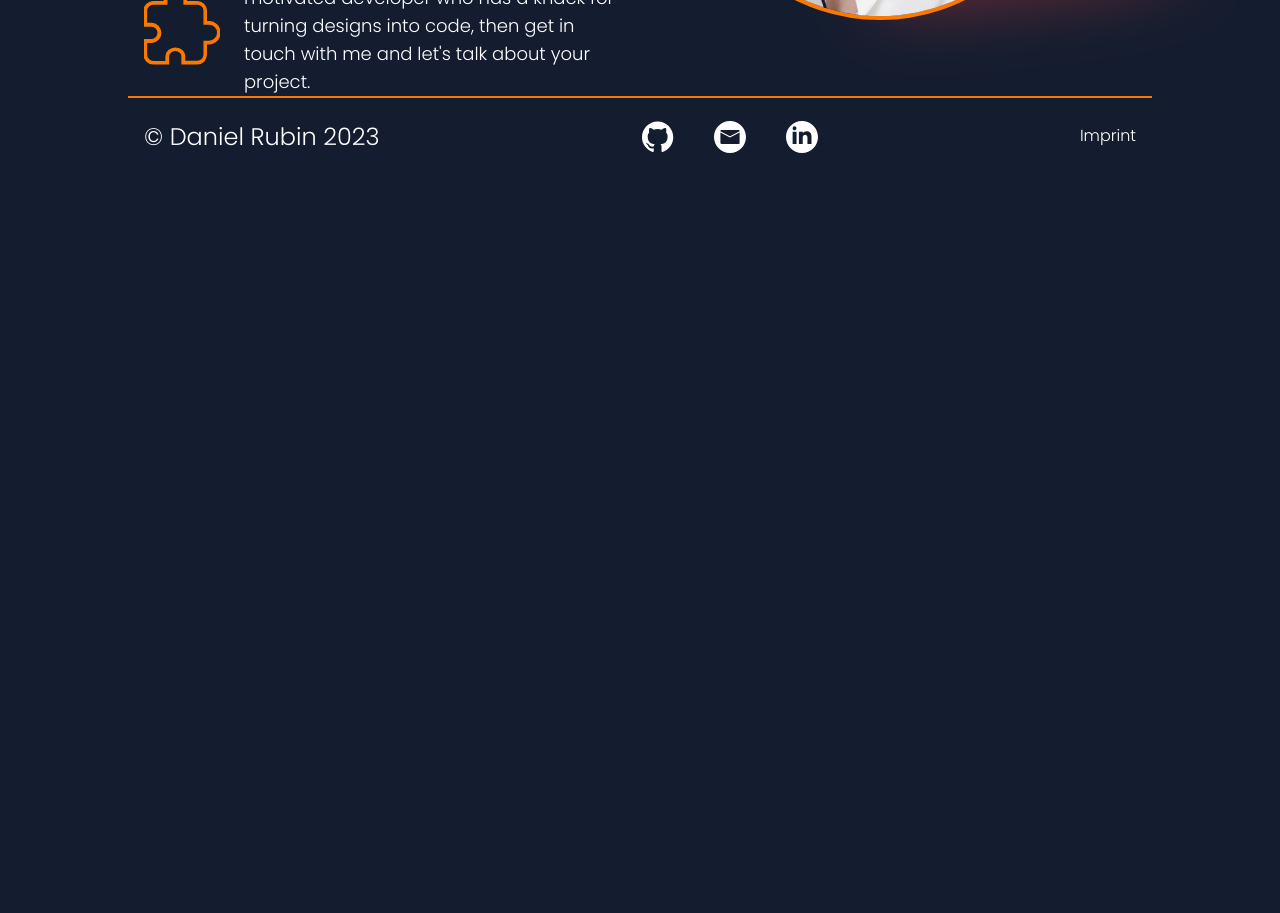
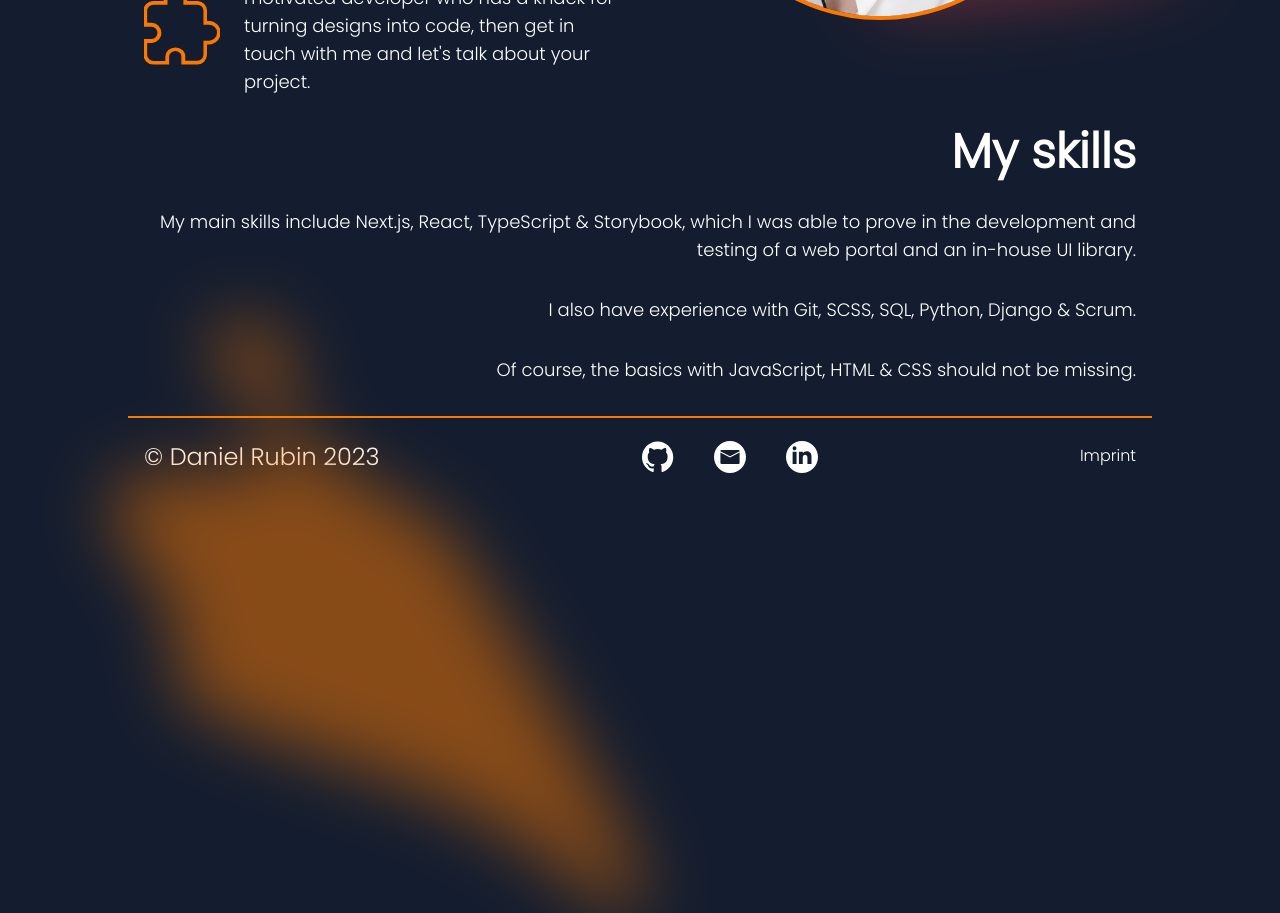
Before and after one commit to d-rubin/Homepage, a Next.js app: page / in a window 1280 px wide. Shown: the part 1260-2173 px from the top of the page. Before the commit the page ends 1436 px from the top, so only its background shows below. Built offline with nearby package versions, Linux system fonts and the light colour scheme.

Commit message:
feat: finished skills section

```diff
--- a/app/(website)/layout.tsx
+++ b/app/(website)/layout.tsx
@@ -6,7 +6,7 @@ const Layout = ({ children }: { children: ReactNode }) => {
   return (
     <div className="max-w-screen-lg mx-auto">
       <Header />
-      <main className="pt-20 overflow-hidden lg:overflow-visible">
+      <main className="pt-20 overflow-hidden lg:overflow-visible flex flex-col gap-8">
         {children}
       </main>
       <Footer />
--- a/app/(website)/page.tsx
+++ b/app/(website)/page.tsx
@@ -1,12 +1,14 @@
 import Intro from "@/components/sections/Intro";
 import AboutMe from "@/components/sections/AboutMe";
+import Skills from "@/components/sections/Skills";
 
 const Homepage = () => {
   return (
-    <div className="flex flex-col gap-8">
+    <>
       <Intro />
       <AboutMe />
-    </div>
+      <Skills />
+    </>
   );
 };
 
--- a/components/Header.tsx
+++ b/components/Header.tsx
@@ -4,8 +4,8 @@ import Link from "next/link";
 
 const Header = () => {
   return (
-    <header className="h-20 bg-[#141D2F] z-10 fixed left-0 right-0">
-      <div className="flex justify-between gap-4 items-center p-4 w-full max-w-screen-lg mx-auto">
+    <header className="h-20 bg-[#141D2F] z-20 fixed left-0 right-0 top-0">
+      <div className="flex justify-between gap-4 items-center h-20 p-4 w-full max-w-screen-lg mx-auto">
         <Link href="/" className="font-extrabold text-3xl outline-none">
           Daniel Rubin
         </Link>
--- a/components/sections/AboutMe.tsx
+++ b/components/sections/AboutMe.tsx
@@ -11,7 +11,7 @@ const AboutMe = () => {
         alt="About me background"
         className="absolute object-cover top-20 -right-40 opacity-40 sm:-right-60 sm:scale-75 sm:-top-32"
       />
-      <div className="flex pl-4 flex-col gap-8 lg:w-1/2">
+      <div className="flex pl-4 pr-4 lg:pr-0 flex-col gap-8 lg:w-1/2">
         <h2 id="about-me" className="text-5xl font-extrabold">
           About me
         </h2>
--- /dev/null
+++ b/components/sections/Skills.tsx
@@ -0,0 +1,31 @@
+import skillsBackgroundImg from "@/public/skills-background.svg";
+import Image from "next/image";
+
+const Skills = () => {
+  return (
+    <div className="px-4 flex flex-col gap-8 relative overflow-hidden lg:overflow-visible">
+      <Image
+        src={skillsBackgroundImg}
+        alt="Skills Background"
+        className="absolute -left-50 rotate-180 opacity-50 scale-75"
+      />
+      <h2 id="skills" className="text-5xl font-extrabold w-full text-end">
+        My skills
+      </h2>
+      <p className="text-end text-lg">
+        My main skills include Next.js, React, TypeScript & Storybook, which I
+        was able to prove in the development and testing of a web portal and an
+        in-house UI library.
+      </p>
+      <p className="text-end text-lg">
+        I also have experience with Git, SCSS, SQL, Python, Django & Scrum.
+      </p>
+      <p className="text-end text-lg">
+        Of course, the basics with JavaScript, HTML & CSS should not be missing.
+      </p>
+      <div className="grid grid-cols-12"></div>
+    </div>
+  );
+};
+
+export default Skills;
```
Also changed, not shown: public/skills-background.svg (added).
